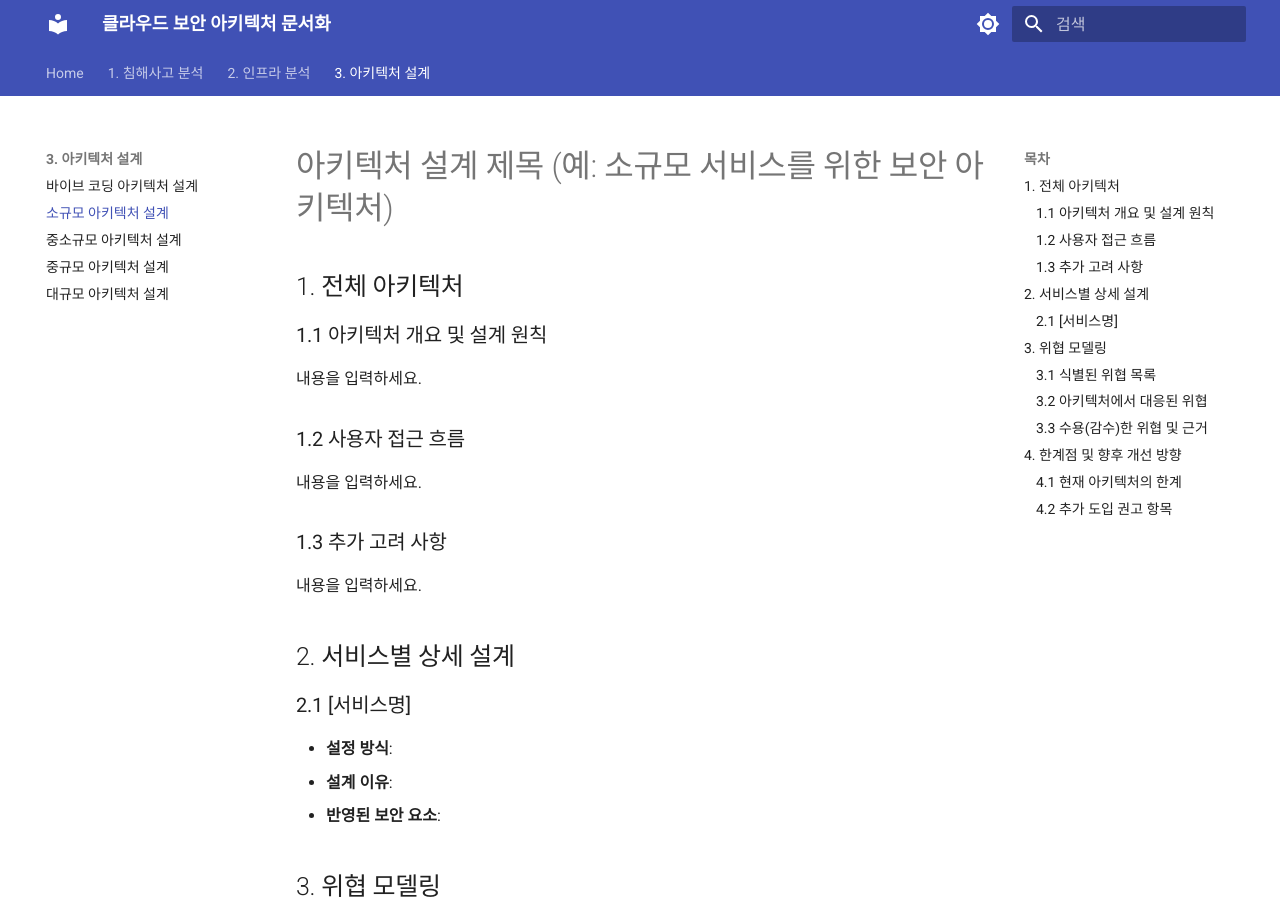
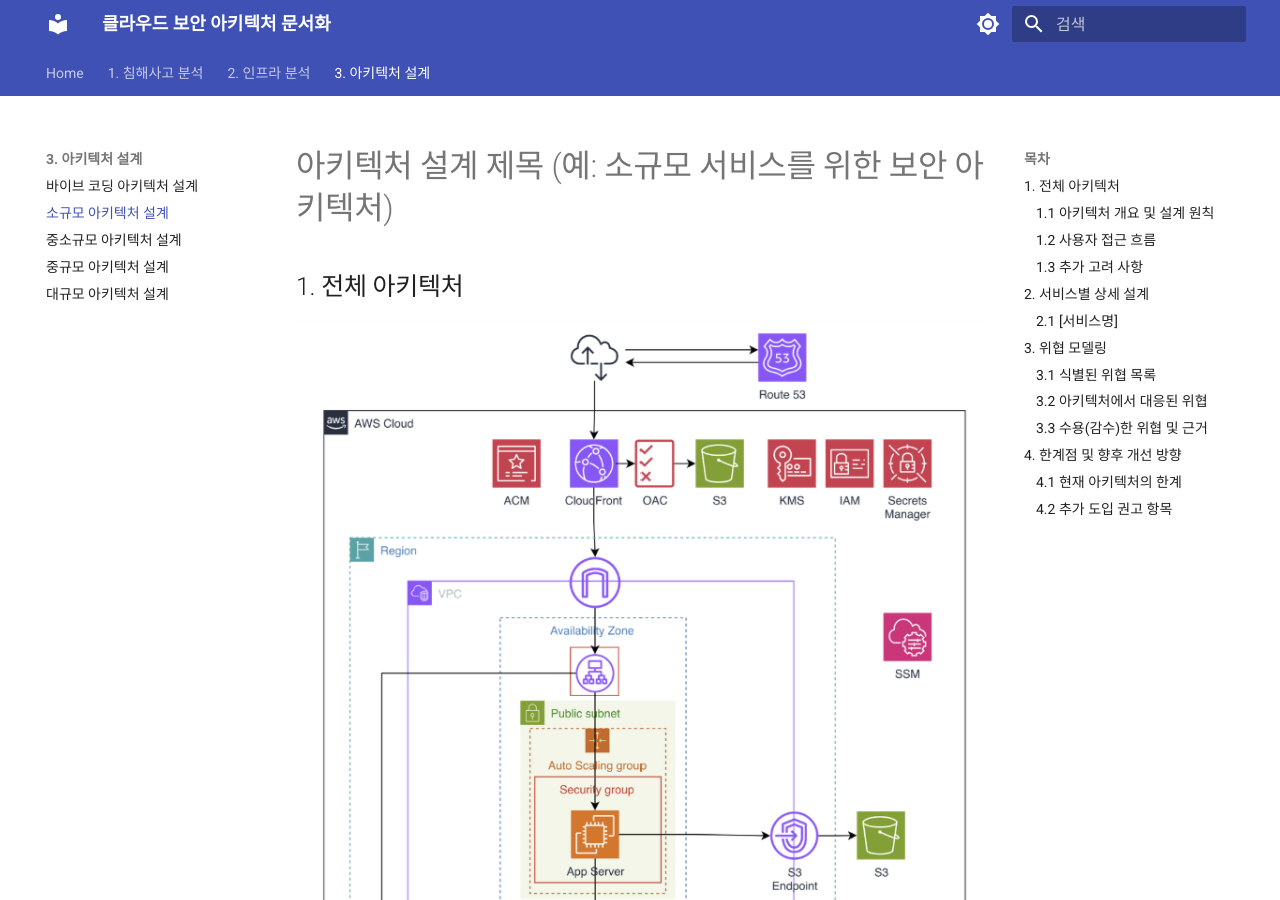
Before and after one commit to UniteLiveDisperseDie/secure-cloud-architecture-docs, an MkDocs documentation site: the page built from docs/03-architecture/02-startup.md, in a window 1280 px wide and 900 px high. Built offline with MkDocs 1.6.1 and Material for MkDocs 9.7.7, drawn with Linux system fonts in a browser that asks for light colours.

Commit message:
feat: 소규모 서비스 보안 아키텍처 이미지 추가

```diff
--- a/docs/03-architecture/02-startup.md
+++ b/docs/03-architecture/02-startup.md
@@ -1,6 +1,9 @@
 # 아키텍처 설계 제목 (예: 소규모 서비스를 위한 보안 아키텍처)
 
 ## 1. 전체 아키텍처
+
+![소규모 아키텍처](../images/architecture/startup/startup_architecture.png)
+
 ### 1.1 아키텍처 개요 및 설계 원칙
 내용을 입력하세요.
 
```
Also changed, not shown: docs/images/architecture/startup/startup_architecture.png (added).
